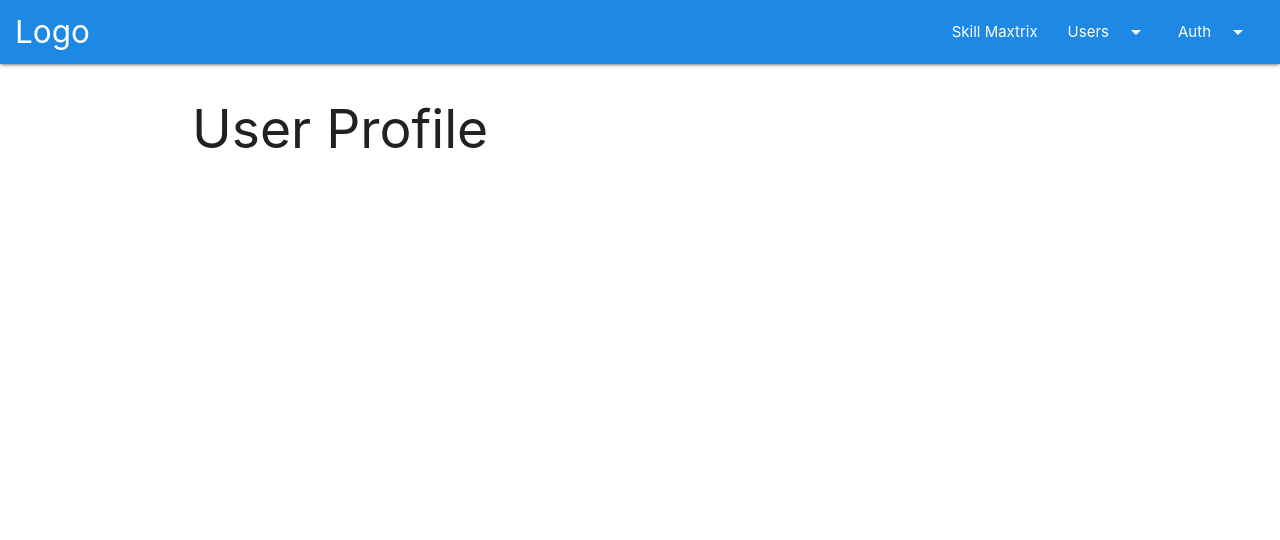
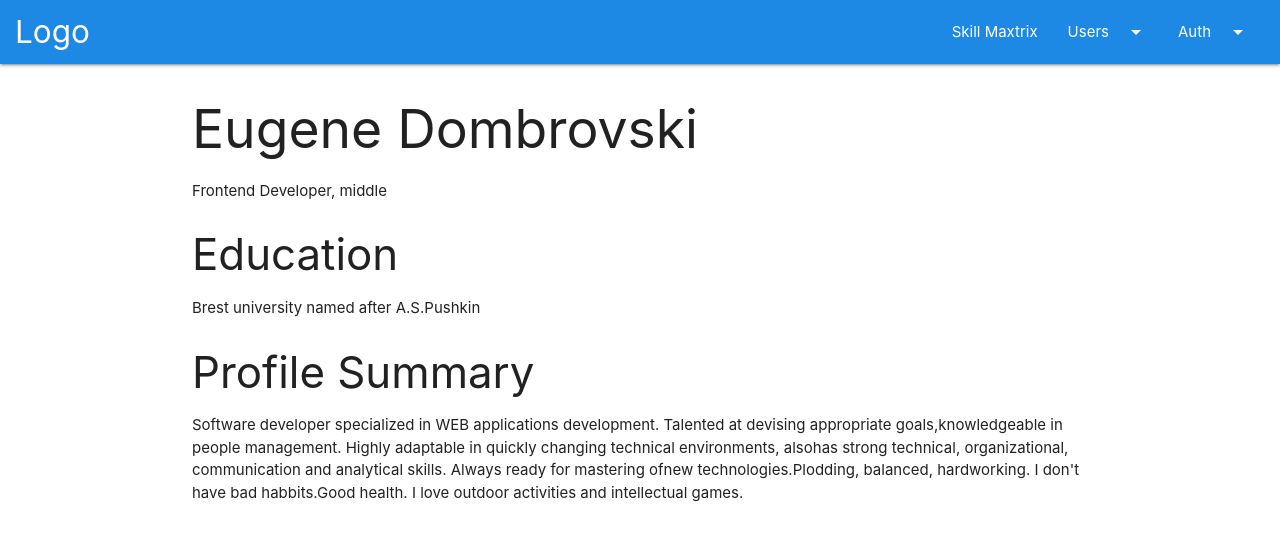
Before and after one commit to eDombr/interviewer, a React (Create React App) app: page /users/profile/1 in a window 1280 px wide. Shown: the top 540 px of the page. Built offline with nearby package versions, Linux system fonts and the light colour scheme.

Commit message:
add user profile

```diff
--- a/package.json
+++ b/package.json
@@ -7,12 +7,14 @@
     "@testing-library/react": "^9.3.2",
     "@testing-library/user-event": "^7.1.2",
     "@types/jest": "^24.9.0",
+    "@types/lodash": "^4.14.149",
     "@types/materialize-css": "^1.0.7",
     "@types/node": "^13.1.8",
     "@types/react": "^16.9.17",
     "@types/react-dom": "^16.9.4",
     "@types/react-router-dom": "^5.1.3",
     "is_js": "^0.9.0",
+    "lodash": "^4.17.15",
     "materialize-css": "^1.0.0-rc.2",
     "node-sass": "^4.13.0",
     "react": "^16.12.0",
--- a/src/App.tsx
+++ b/src/App.tsx
@@ -6,7 +6,7 @@ import Auth from './containers/Auth/Auth';
 import Users from './containers/Users/Users';
 import Home from './components/Home/Home';
 import SkillMatrix from './containers/SkillMatrix/SkillMatrix'
-import UserProfile from './containers/UserProfile/UserProfile';
+import UserProfile from './components/UserProfile/UserProfile';
 import UserEdit from './containers/UserEdit/UserEdit';
 
 const App: React.FC = () => {
--- a/src/components/Header/Header.tsx
+++ b/src/components/Header/Header.tsx
@@ -1,3 +1,4 @@
+import * as _ from 'lodash'
 import React, { useEffect } from 'react'
 import { NavLink } from 'react-router-dom'
 
@@ -30,7 +31,7 @@ const Header: React.FC = () => {
   })
 
   const renderLinks = () => {
-    return navigationLinks.map((link, index) => (
+    return _.map(navigationLinks, (link, index) => (
       <li key={index}>
         {
           link.subLinks ?
--- a/src/components/SkillGroup/SkillGroup.tsx
+++ b/src/components/SkillGroup/SkillGroup.tsx
@@ -1,10 +1,6 @@
 import React from 'react'
 import { ISkillGroup } from '../../interfaces/Skill'
 import SkillItem from './SkillItem/SkillItem'
-
-type SkillGroupProps = {
-  group: ISkillGroup;
-}
 
 const SkillGroup: React.FC<ISkillGroup> = (props) => {
   const renderSkills = () => {
--- /dev/null
+++ b/src/components/UserProfile/UserProfile.tsx
@@ -0,0 +1,46 @@
+import React, { useState } from 'react'
+import { IUser } from '../../interfaces/User'
+
+const UserProfile = () => {
+  const [user, setUser] = useState<IUser>({
+    id: 1,
+    firstName: 'Eugene',
+    lastName: 'Dombrovski',
+    email: 'eugene.dombrowsky@gmail.com',
+    level: 'middle',
+    education: 'Brest university named after A.S.Pushkin',
+    description: `Software developer specialized in WEB applications development. Talented at devising appropriate goals,knowledgeable in people management. Highly adaptable in quickly changing technical environments, alsohas strong technical, organizational, communication and analytical skills. Always ready for mastering ofnew technologies.Plodding, balanced, hardworking. I don't have bad habbits.Good health. I love outdoor activities and intellectual games.`,
+    currentPosition: 'Frontend Developer',
+    workHistory: [{
+      company: 'SmartexLab',
+      startDate: new Date(2016, 11, 12),
+      position: 'Frontend Developer'
+    }]
+  })
+
+  return (
+    <div>
+      <h2>{user.firstName} {user.lastName}</h2>
+
+      <div className="row">
+        {user.currentPosition ? <p>{user.currentPosition}{user.level ? `, ${user.level}` : null}</p> : null}
+
+        <h3>Education</h3>
+        <p>{user.education || 'Does not have an education'}</p>
+
+        {
+          user.description ?
+          <>
+            <h3>Profile Summary</h3>
+            <p>{user.description}</p>
+          </> :
+          null
+        }
+
+
+      </div>
+    </div>
+  )
+}
+
+export default UserProfile
--- a/src/components/UserTable/UserItem/UserItem.tsx
+++ b/src/components/UserTable/UserItem/UserItem.tsx
@@ -1,10 +1,10 @@
 import React from 'react'
-import { Link, useHistory } from 'react-router-dom';
+import { Link } from 'react-router-dom';
 
-import { User } from '../../../interfaces/User';
+import { IUser } from '../../../interfaces/User';
 import FloatingButton from '../../UI/FloatingButton/FloatingButton';
 
-const UserItem: React.FC<User> = (props) => {
+const UserItem: React.FC<IUser> = (props) => {
 
   return (
     <tr>
@@ -12,13 +12,13 @@ const UserItem: React.FC<User> = (props) => {
       <td>{props.level}</td>
       <td>
         <Link to={`/users/profile/${props.id}`}>
-          <FloatingButton icon="face" />
+          <FloatingButton icon="face" size="small"/>
         </Link>
         <Link to={`/users/edit/${props.id}`}>
-          <FloatingButton icon="edit" type="warning" />
+          <FloatingButton icon="edit" type="warning" size="small"/>
         </Link>
 
-        <FloatingButton type="error" icon="delete_forever" />
+        <FloatingButton type="error" icon="delete_forever" size="small"/>
       </td>
     </tr>
   )
--- a/src/containers/UserProfile/UserProfile.tsx
+++ /dev/null
@@ -1,13 +0,0 @@
-import React, { Component } from 'react'
-
-export class UserProfile extends Component {
-  render() {
-    return (
-      <div>
-        <h2>User Profile</h2>
-      </div>
-    )
-  }
-}
-
-export default UserProfile
--- a/src/containers/Users/Users.tsx
+++ b/src/containers/Users/Users.tsx
@@ -1,11 +1,11 @@
 import React, { Component } from 'react'
-import { User } from '../../interfaces/User'
+import { IUser } from '../../interfaces/User'
 import UserTable from '../../components/UserTable/UserTable';
 import FloatingButton from '../../components/UI/FloatingButton/FloatingButton';
 import { Link } from 'react-router-dom';
 
 type UsersState = {
-  users: User[];
+  users: IUser[];
 }
 class Users extends Component {
   state: UsersState = {
```
Also changed, not shown: src/components/UserProfile/WorkHistory/WorkHistory.tsx (added, +11 -0 lines), src/components/UserTable/UserTable.tsx (+3 -5 lines), src/interfaces/User.ts (+12 -1 lines), 1 other file (tests, documents, lock files or other folders).
